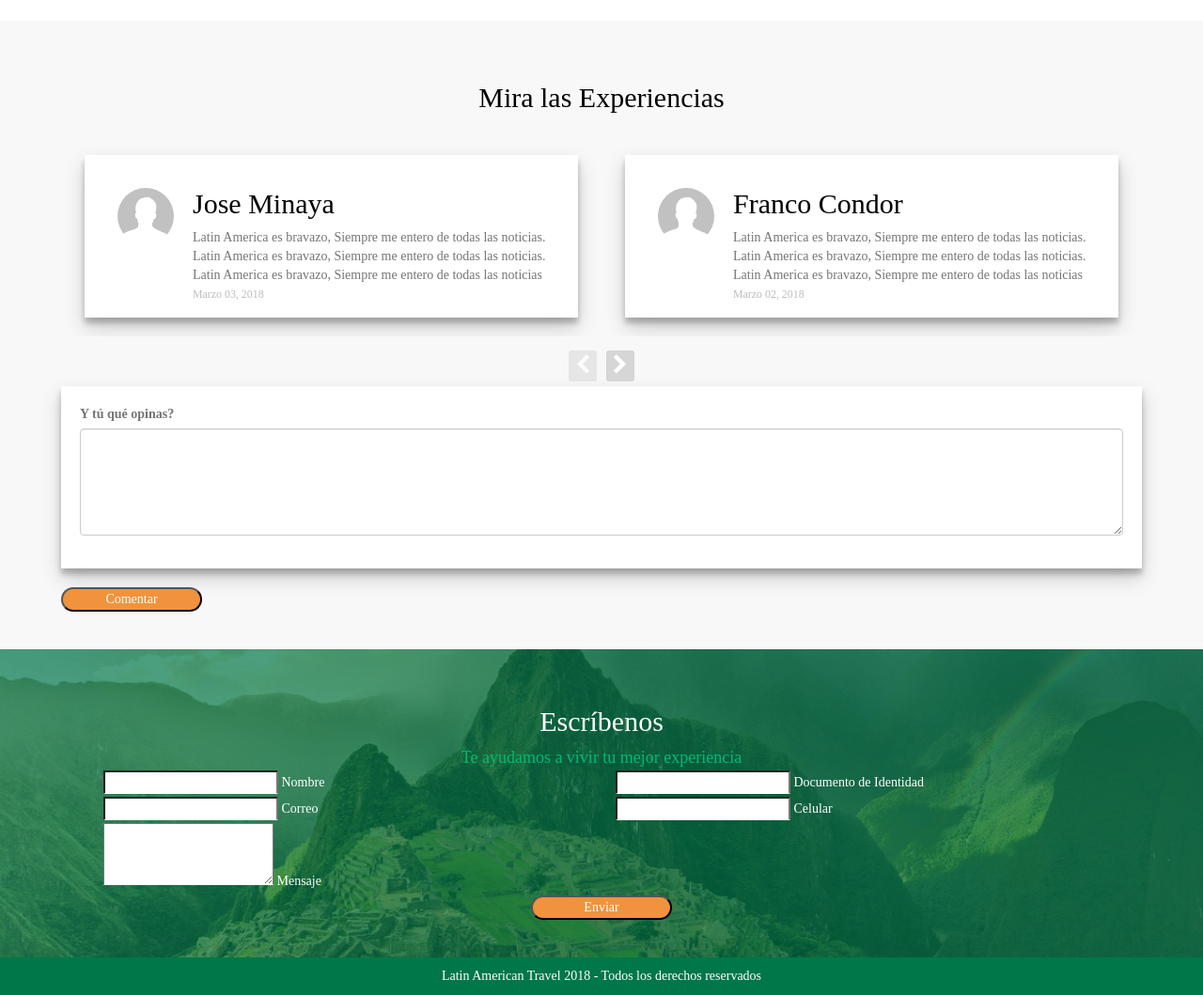
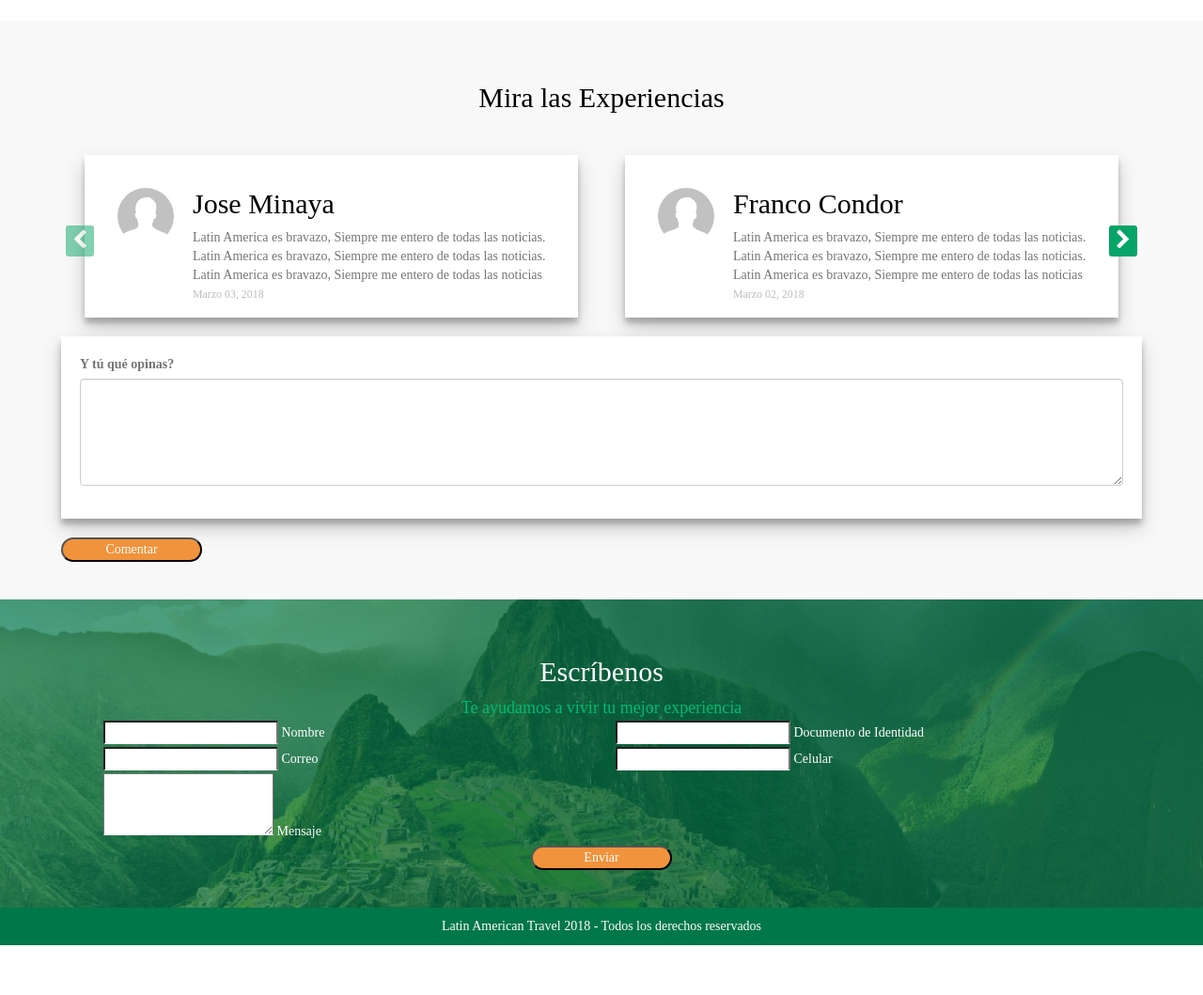
Before and after one commit to joseminaya15/latin_american_travel, a CodeIgniter app: page /latin_american_travel/ in a window 1280 px wide. Shown: the part 2063-3122 px from the top of the page at 94% size. After the commit the page ends 3069 px from the top, so only its background shows below. Run offline with CodeIgniter, Linux system fonts and the light colour scheme; some libraries are stand-ins or nearby versions; some web fonts are replaced.

Commit message:
expericneia

```diff
--- a/application/config/config.php
+++ b/application/config/config.php
@@ -23,7 +23,7 @@ defined('BASEPATH') OR exit('No direct script access allowed');
 | a PHP script and you can easily do that on your own.
 |
 */
-$config['base_url'] = 'http://localhost:8080/latin_american_travel';
+$config['base_url'] = 'http://localhost/latin_american_travel';
 
 /*
 |--------------------------------------------------------------------------
--- a/public/css/style.styl
+++ b/public/css/style.styl
@@ -2,9 +2,7 @@ $regular   = 'RubikRegular'
 $medium    = 'RubikMedium'
 $bold      = 'RubikBold'
 $light     = 'RubikLight'
-$default   = #FF8300;
-$primary   = #9FD4C9;
-$secondary = #D5D654;
+$color     = #06A466
 flexCenter()
 	display flex
 	display -webkit-flex
@@ -203,6 +201,26 @@ p
 					&.three
 						background url(../img/fondo/fondo_header3.jpg) no-repeat center center
 						background-size cover
+.owl-theme
+	.owl-nav
+		flexCenter()
+		position absolute
+		top 0
+		bottom 0
+		z-index 0
+		width 100%
+		.owl-prev
+			position absolute
+			left 0
+			background-color $color
+			&:hover
+				background-color $color
+		.owl-next
+			position absolute
+			right 0
+			background-color $color
+			&:hover
+				background-color $color
 .cont-carousel
 	absolute()
 	flexCenter()
```
Also changed, not shown: public/css/style.css.
